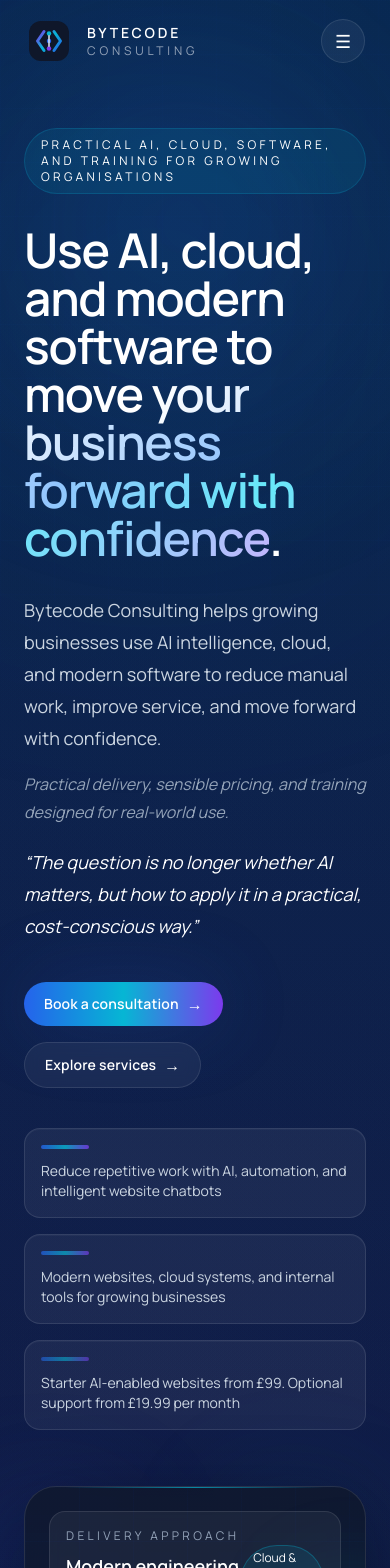
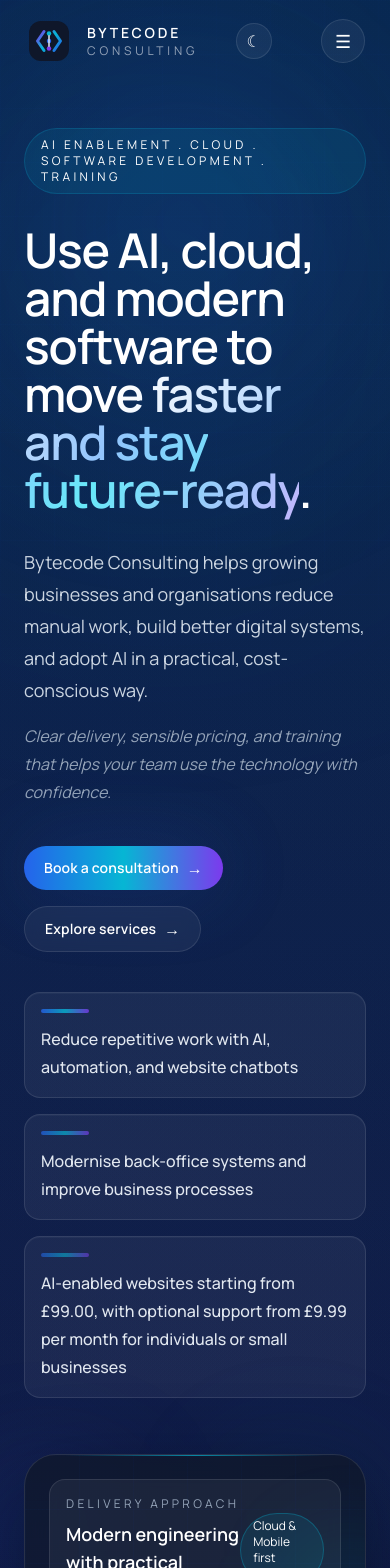
Before and after one commit to danesm/bytecodeconsulting-site, a Next.js app: page / in a window 390 px wide. Shown: the top 1568 px of the page. Built offline with nearby package versions, Linux system fonts and the light colour scheme.

Commit message:
Refine hero messaging and mobile header

```diff
--- a/app/page.tsx
+++ b/app/page.tsx
@@ -27,21 +27,17 @@
         <div className="section-shell grid items-center gap-14 lg:grid-cols-[1.1fr_0.9fr]">
           <div className="max-w-3xl">
             <div className="inline-flex rounded-full border border-cyan/20 bg-cyan/10 px-4 py-2 text-xs uppercase tracking-[0.28em] text-cyan-200">
-              Practical AI, cloud, software, and training for growing organisations
+              AI Enablement . Cloud . Software Development . Training
             </div>
             <h1 className="mt-8 text-5xl font-semibold tracking-tight text-white sm:text-6xl lg:text-7xl">
-              Use AI, cloud, and modern software to <span className="text-gradient">move your business forward with confidence</span>.
+              Use AI, cloud, and modern software to <span className="text-gradient">move faster and stay future-ready</span>.
             </h1>
             <p className="mt-8 max-w-2xl text-lg leading-8 text-slate-300 sm:text-xl">
-              Bytecode Consulting helps growing businesses use AI intelligence, cloud, and modern software to reduce manual work, improve service,
-              and move forward with confidence.
+              Bytecode Consulting helps growing businesses and organisations reduce manual work, build better digital systems, and adopt AI in a practical, cost-conscious way.
             </p>
             <p className="mt-4 max-w-2xl text-base italic leading-7 text-slate-400">
-              Practical delivery, sensible pricing, and training designed for real-world use.
+              Clear delivery, sensible pricing, and training that helps your team use the technology with confidence.
             </p>
-            <blockquote className="mt-5 max-w-2xl text-lg italic leading-8 text-cyan-100 sm:text-xl">
-              “The question is no longer whether AI matters, but how to apply it in a practical, cost-conscious way.”
-            </blockquote>
             <div className="mt-10 flex flex-col gap-4 sm:flex-row">
               <Button href="/contact">Book a consultation</Button>
               <Button href="/services" variant="secondary">
@@ -50,13 +46,13 @@
             </div>
             <div className="mt-10 grid gap-4 sm:grid-cols-3">
               {[
-                "Reduce repetitive work with AI, automation, and intelligent website chatbots",
-                "Modern websites, cloud systems, and internal tools for growing businesses",
-                "Starter AI-enabled websites from £99. Optional support from £19.99 per month",
+                "Reduce repetitive work with AI, automation, and website chatbots",
+                "Modernise back-office systems and improve business processes",
+                "AI-enabled websites starting from £99.00, with optional support from £9.99 per month for individuals or small businesses",
               ].map((item, index) => (
                 <div
                   key={item}
-                  className="rounded-2xl border border-white/10 bg-white/5 px-4 py-4 text-sm text-slate-300 shadow-[inset_0_1px_0_rgba(255,255,255,0.04)]"
+                  className="rounded-2xl border border-white/10 bg-white/5 px-4 py-4 text-base font-medium leading-7 text-slate-200 shadow-[inset_0_1px_0_rgba(255,255,255,0.04)] sm:text-sm sm:font-normal sm:leading-6 sm:text-slate-300"
                 >
                   <div
                     className="mb-3 h-1 w-12 rounded-full bg-gradient-to-r from-primary via-cyan to-purple"
--- a/components/site/navbar.tsx
+++ b/components/site/navbar.tsx
@@ -49,9 +49,9 @@
             ))}
           </nav>
 
-          <div className="hidden items-center gap-3 lg:flex">
+          <div className="flex items-center gap-3">
             <ThemeToggle />
-            <Button href="/contact" className="px-4 py-2.5 text-sm">
+            <Button href="/contact" className="hidden px-4 py-2.5 text-sm lg:inline-flex">
               Book a consultation
             </Button>
           </div>
@@ -79,9 +79,6 @@
                 {item.label}
               </Link>
             ))}
-            <div className="flex justify-start">
-              <ThemeToggle />
-            </div>
             <Button href="/contact" className="w-full justify-center">
               Book a consultation
             </Button>
```
